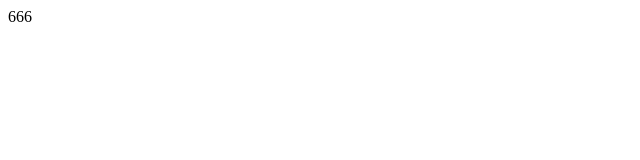
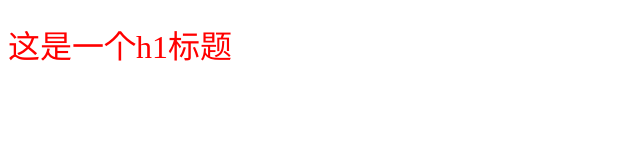
Before and after one commit to autumn-half/jzy, a plain HTML site: page index.html in a window 1280 px wide. Shown: the whole page, without its empty margins (0-640 px from the left). Drawn offline with Linux system fonts and the light colour scheme.

Commit message:
新增了index.js和index.css并修改了index.html

```diff
--- a/index.html
+++ b/index.html
@@ -5,8 +5,16 @@
     <meta http-equiv="X-UA-Compatible" content="IE=edge">
     <meta name="viewport" content="width=device-width, initial-scale=1.0">
     <title>Document</title>
+    <link rel="stylesheet" href="./index.css">
+    <style>
+        h1{
+            color: red;
+            font-weight: 200;
+        }
+    </style>
 </head>
 <body>
-    666
+    <h1>这是一个h1标题</h1>
+    <script src="./index.js"></script>
 </body>
 </html>
```
Also changed, not shown: index.css (added), index.js (added).
